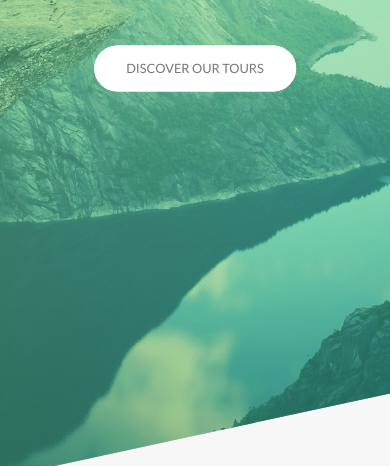
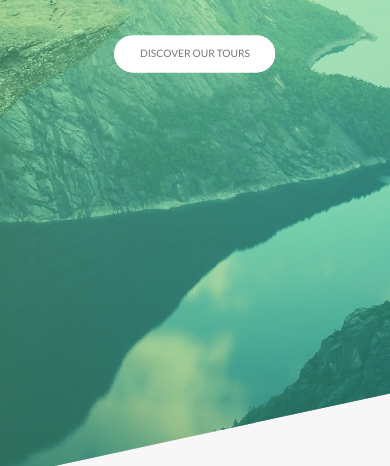
Before and after one commit to oFrederic/Natours, a website: page index.html in a window 390 px wide. Shown: the part 324-790 px from the top of the page. Drawn offline with Linux system fonts and the light colour scheme.

Commit message:
add media querry: booking section and composition update -900px

```diff
--- a/sass/base/_base.scss
+++ b/sass/base/_base.scss
@@ -19,6 +19,11 @@ html {
     // 1rem is 8px (50% of 16px = 8px).
     font-size: 50%;
   }
+
+  @include respond(phone-small) {
+    // 1rem is 6.4px (40% of 16px = 6.4px).
+    font-size: 40%;
+  }
 }
 
 body {
--- a/sass/components/_composition.scss
+++ b/sass/components/_composition.scss
@@ -47,6 +47,7 @@
       }
     }
 
+    @media (min-width: 56.26em) {
       &:hover {
         outline-offset: 2rem;
         outline: 1.5rem solid $color-primary;
@@ -60,3 +61,4 @@
       transform: scale(0.95) translateY(0.5rem);
     }
   }
+}
--- a/sass/components/_form.scss
+++ b/sass/components/_form.scss
@@ -14,6 +14,10 @@
     border-bottom: 3px solid transparent;
     width: 90%;
     display: block;
+
+    @include respond(tab-port) {
+      width: 100%;
+    }
 
     &:focus {
       outline: none;
@@ -54,6 +58,11 @@
   &__radio-group {
     width: 49.7%;
     display: inline-block;
+
+    @include respond(tab-port) {
+      width: 100%;
+      margin-bottom: 1rem;
+    }
   }
 
   &__radio-input {
@@ -74,6 +83,10 @@
     transform: translateY(0.9rem);
     margin-right: 1rem;
 
+    @include respond(phone-small) {
+      border: 4px solid $color-primary;
+    }
+
     &::after {
       content: "";
       margin-top: 50%;
@@ -91,5 +104,10 @@
     animation: circleInButton 0.2s ease-out;
     height: 1.3rem;
     width: 1.3rem;
+
+    @include respond(phone-small) {
+      height: 1rem;
+      width: 1rem;
+    }
   }
 }
--- a/sass/pages/_home.scss
+++ b/sass/pages/_home.scss
@@ -63,10 +63,33 @@
   border-radius: 3px;
   box-shadow: 0 1.5rem 4rem rgba($color-black, 0.5);
 
-  //height: 56rem;
+  @include respond(tab-land) {
+    background-image: linear-gradient(
+        105deg,
+        rgba($color-white, 0.9) 0%,
+        rgba($color-white, 0.9) 65%,
+        transparent 65%
+      ),
+      url(../img/nat-10.jpg);
+    background-size: cover;
+  }
+
+  @include respond(tab-port) {
+    background-image: linear-gradient(105deg, rgba($color-white, 0.9), rgba($color-white, 0.9)),
+      url(../img/nat-10.jpg);
+    background-size: cover;
+  }
 
   &__form {
     width: 50%;
     padding: 6rem;
+
+    @include respond(tab-land) {
+      width: 65%;
+    }
+
+    @include respond(tab-port) {
+      width: 100%;
+    }
   }
 }
--- a/sass/utils/_mixins.scss
+++ b/sass/utils/_mixins.scss
@@ -15,7 +15,8 @@
 
 // MEDIA QUERRY MANAGER
 /*
-0   - 600:  Phone
+0   - 400:  Small phone
+401 - 600:  Phone
 601 - 900:  Tablet portrait
 901 - 1200: Tablet landscape
 1201+ :     Desktop
@@ -49,4 +50,11 @@ ORDER: Base + typography > general layout + grid > page layout > components.
       @content;
     }
   }
+
+  @if $breakpoint == phone-small {
+    // 400px.
+    @media (max-width: 25em) {
+      @content;
+    }
+  }
 }
```
Also changed, not shown: css/style.css. Lines whose indentation alone changed are shown as unchanged.
